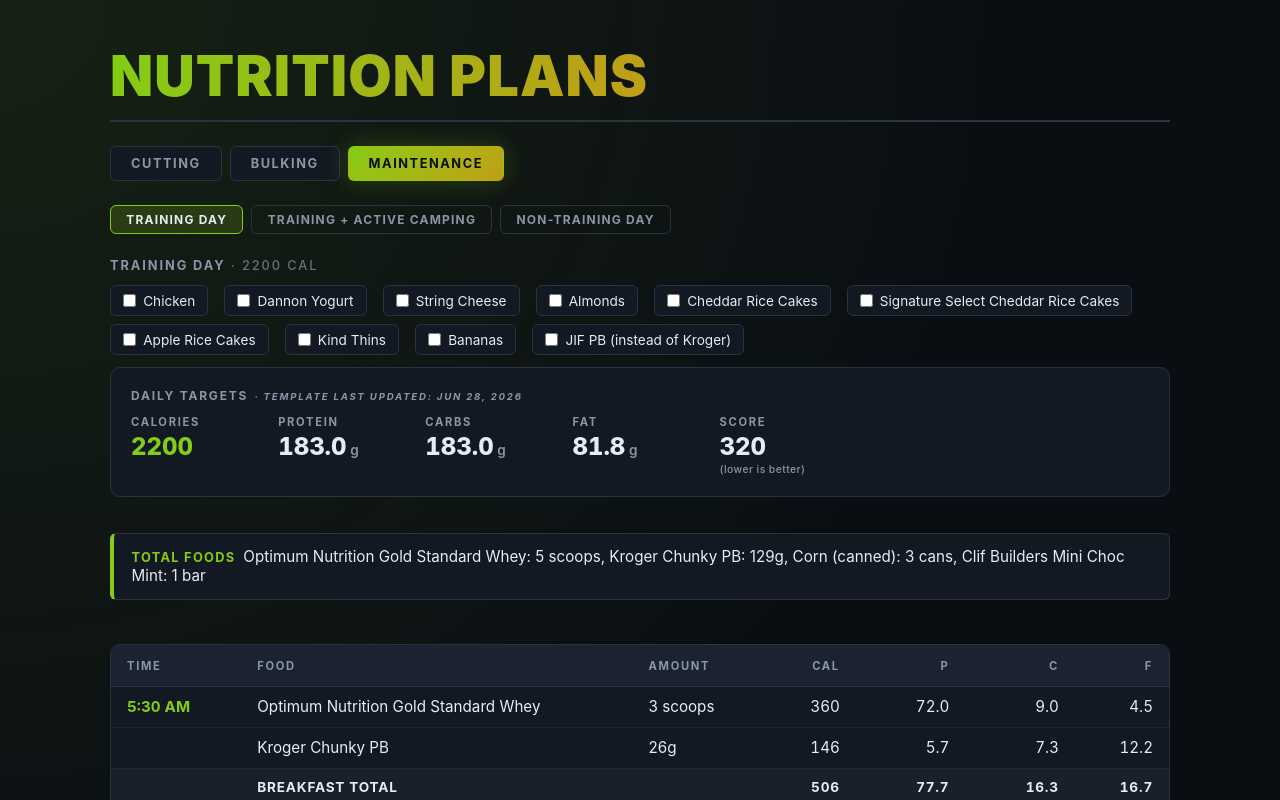
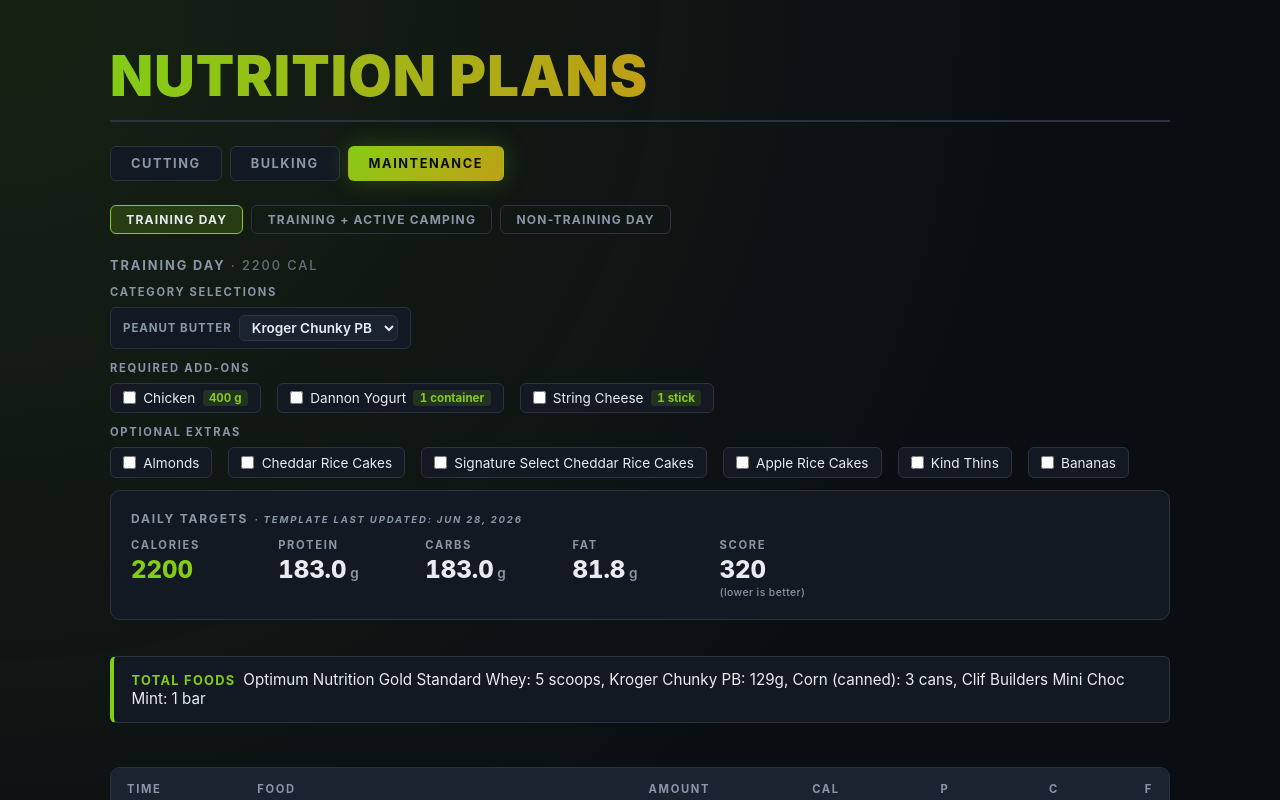
Before and after one commit to aneuhold/web-mini-apps, a Next.js app: page /nutrition in a window 1280 px wide. Shown: the top 800 px of the page. Built offline with nearby package versions, Linux system fonts and the light colour scheme; a web font is replaced by a local one.

Commit message:
Update logic / styling for options (#31)

```diff
--- a/app/(routes)/nutrition/components/VariantSection.tsx
+++ b/app/(routes)/nutrition/components/VariantSection.tsx
@@ -6,8 +6,8 @@
 import VariantTable from './VariantTable';
 
 /**
- * One (phase × day-type) panel: heading, checkbox swap list, and the variant
- * table optimized at render time for the active swap state.
+ * One (phase × day-type) panel: heading, swap controls grouped by behavior,
+ * and the variant table optimized at render time for the active swap state.
  *
  * @param props
  */
@@ -28,6 +28,16 @@
     [phase, dayType, swapState]
   );
 
+  // Optional foods split into the two behaviors they encode: a fixed required
+  // amount versus a food the optimizer may use freely.
+  const requiredFoods = template.optionalFoods.filter(
+    ({ requiredDailyQuantity }) => requiredDailyQuantity !== undefined
+  );
+  const optionalExtras = template.optionalFoods.filter(
+    ({ requiredDailyQuantity }) => requiredDailyQuantity === undefined
+  );
+  const { categoryFoods } = template;
+
   return (
     <div data-day-section>
       <h3>
@@ -35,15 +45,78 @@
         <span> · {template.template.calorieTarget} cal</span>
       </h3>
 
-      {(template.optionalFoods.length > 0 || template.categoryFoods.length > 0) && (
-        <div data-swap-list>
-          {template.optionalFoods.map(({ food, label }) => {
-            const checked = swapState.optionalFoods[food.id];
-            return (
+      {categoryFoods.length > 0 && (
+        <div data-swap-group>
+          <h4>Category Selections</h4>
+          <div data-swap-controls>
+            {categoryFoods.map(({ category, foods, label }) => {
+              const selectedId = swapState.categoryFoods[category] ?? foods[0].id;
+              return (
+                <label key={`category-${category}`} data-select>
+                  <span>{label}</span>
+                  <select
+                    value={selectedId}
+                    onChange={(event) => {
+                      onSwapStateChange({
+                        ...swapState,
+                        categoryFoods: {
+                          ...swapState.categoryFoods,
+                          [category]: event.target.value
+                        }
+                      });
+                    }}
+                  >
+                    {foods.map((food) => (
+                      <option key={food.id} value={food.id}>
+                        {food.name}
+                      </option>
+                    ))}
+                  </select>
+                </label>
+              );
+            })}
+          </div>
+        </div>
+      )}
+
+      {requiredFoods.length > 0 && (
+        <div data-swap-group>
+          <h4>Required Add-ons</h4>
+          <div data-swap-controls>
+            {requiredFoods.map(({ food, label, requiredDailyQuantity }) => (
+              <label key={`required-${food.id}`}>
+                <input
+                  type="checkbox"
+                  checked={swapState.optionalFoods[food.id]}
+                  onChange={(event) => {
+                    onSwapStateChange({
+                      ...swapState,
+                      optionalFoods: {
+                        ...swapState.optionalFoods,
+                        [food.id]: event.target.checked
+                      }
+                    });
+                  }}
+                />
+                <span>{label}</span>
+                <span data-amount>
+                  {requiredDailyQuantity} {food.serving.unitLabel}
+                </span>
+              </label>
+            ))}
+          </div>
+        </div>
+      )}
+
+      {optionalExtras.length > 0 && (
+        <div data-swap-group>
+          <h4>Optional Extras</h4>
+          <div data-swap-controls>
+            {optionalExtras.map(({ food, label }) => (
               <label key={`optional-${food.id}`}>
                 <input
                   type="checkbox"
-                  checked={checked}
+                  checked={swapState.optionalFoods[food.id]}
                   onChange={(event) => {
                     onSwapStateChange({
                       ...swapState,
@@ -56,29 +129,8 @@
                 />
                 <span>{label}</span>
               </label>
-            );
-          })}
-          {template.categoryFoods.map(({ category, label }) => {
-            const checked = swapState.categoryFoods[category] ?? false;
-            return (
-              <label key={`category-${category}`}>
-                <input
-                  type="checkbox"
-                  checked={checked}
-                  onChange={(event) => {
-                    onSwapStateChange({
-                      ...swapState,
-                      categoryFoods: {
-                        ...swapState.categoryFoods,
-                        [category]: event.target.checked
-                      }
-                    });
-                  }}
-                />
-                <span>{label}</span>
-              </label>
-            );
-          })}
+            ))}
+          </div>
         </div>
       )}
 
--- a/app/(routes)/nutrition/layout.module.css
+++ b/app/(routes)/nutrition/layout.module.css
@@ -161,13 +161,28 @@
     font-weight: 500;
   }
 
-  [data-swap-list] {
+  [data-swap-group] {
+    display: flex;
+    flex-direction: column;
+    gap: 0.5rem;
+  }
+
+  [data-swap-group] h4 {
+    margin: 0;
+    font-size: 0.7rem;
+    font-weight: 700;
+    letter-spacing: 0.15em;
+    text-transform: uppercase;
+    color: var(--text-muted);
+  }
+
+  [data-swap-controls] {
     display: flex;
     flex-wrap: wrap;
     gap: 0.5rem 1rem;
   }
 
-  [data-swap-list] label {
+  [data-swap-controls] label {
     display: inline-flex;
     align-items: center;
     gap: 0.45rem;
@@ -179,13 +194,49 @@
     cursor: pointer;
   }
 
-  [data-swap-list] label:hover {
+  [data-swap-controls] label:hover {
     border-color: var(--accent);
   }
 
-  [data-swap-list] input[type='checkbox'] {
+  [data-swap-controls] input[type='checkbox'] {
     accent-color: var(--accent);
     margin: 0;
+  }
+
+  /* Fixed-amount badge on a required add-on, e.g. "400 g". */
+  [data-swap-controls] [data-amount] {
+    padding: 0.05rem 0.4rem;
+    border-radius: 4px;
+    background: color-mix(in srgb, var(--accent) 14%, transparent);
+    color: var(--accent);
+    font-size: 0.72rem;
+    font-weight: 700;
+    font-variant-numeric: tabular-nums;
+  }
+
+  /* Category selection: a labelled dropdown rather than a checkbox. */
+  [data-swap-controls] label[data-select] > span {
+    font-size: 0.72rem;
+    font-weight: 700;
+    letter-spacing: 0.08em;
+    text-transform: uppercase;
+    color: var(--text-muted);
+  }
+
+  [data-swap-controls] select {
+    cursor: pointer;
+    padding: 0.2rem 0.5rem;
+    background: var(--surface-2);
+    border: 1px solid var(--border);
+    border-radius: 6px;
+    font: inherit;
+    font-size: 0.85rem;
+    font-weight: 600;
+    color: var(--text);
+  }
+
+  [data-swap-controls] select:hover {
+    border-color: var(--accent);
   }
 
   [data-missing-variant] {
--- a/app/(routes)/nutrition/plans/planTemplates.ts
+++ b/app/(routes)/nutrition/plans/planTemplates.ts
@@ -50,18 +50,16 @@
 };
 
 /**
- * A toggle that swaps one food for another inside a `FoodCategory`. When the
- * toggle is OFF the `defaultFood` is allowed and the `alternateFood` is
- * excluded; when ON those roles flip. The category guarantees the optimizer
- * never picks both.
+ * A single-choice selection within a `FoodCategory`. The plan keeps exactly
+ * one of `foods` (the selected one is allowed, the rest excluded), so the
+ * optimizer never picks more than one. The category guarantees that mutual
+ * exclusion.
  */
 export type CategoryFood = {
   category: FoodCategory;
-  /** Used when the toggle is OFF. */
-  defaultFood: Food;
-  /** Used when the toggle is ON. */
-  alternateFood: Food;
-  /** Checkbox label, e.g. "ON Whey (instead of BodyStrong)". */
+  /** Selectable foods in this category; the first entry is the default. */
+  foods: Food[];
+  /** Dropdown label, e.g. "Peanut Butter". */
   label: string;
 };
 
@@ -103,9 +101,8 @@
       categoryFoods: [
         {
           category: FoodCategory.PeanutButter,
-          defaultFood: krogerChunkyPB,
-          alternateFood: jifChunkyPB,
-          label: 'JIF PB (instead of Kroger)'
+          foods: [krogerChunkyPB, jifChunkyPB],
+          label: 'Peanut Butter'
         }
       ]
     },
@@ -141,9 +138,8 @@
       categoryFoods: [
         {
           category: FoodCategory.PeanutButter,
-          defaultFood: krogerChunkyPB,
-          alternateFood: jifChunkyPB,
-          label: 'JIF PB (instead of Kroger)'
+          foods: [krogerChunkyPB, jifChunkyPB],
+          label: 'Peanut Butter'
         }
       ]
     },
@@ -176,9 +172,8 @@
       categoryFoods: [
         {
           category: FoodCategory.PeanutButter,
-          defaultFood: krogerChunkyPB,
-          alternateFood: jifChunkyPB,
-          label: 'JIF PB (instead of Kroger)'
+          foods: [krogerChunkyPB, jifChunkyPB],
+          label: 'Peanut Butter'
         }
       ]
     }
@@ -223,9 +218,8 @@
       categoryFoods: [
         {
           category: FoodCategory.PeanutButter,
-          defaultFood: krogerChunkyPB,
-          alternateFood: jifChunkyPB,
-          label: 'JIF PB (instead of Kroger)'
+          foods: [krogerChunkyPB, jifChunkyPB],
+          label: 'Peanut Butter'
         }
       ]
     },
@@ -269,9 +263,8 @@
       categoryFoods: [
         {
           category: FoodCategory.PeanutButter,
-          defaultFood: krogerChunkyPB,
-          alternateFood: jifChunkyPB,
-          label: 'JIF PB (instead of Kroger)'
+          foods: [krogerChunkyPB, jifChunkyPB],
+          label: 'Peanut Butter'
         }
       ]
     },
@@ -312,9 +305,8 @@
       categoryFoods: [
         {
           category: FoodCategory.PeanutButter,
-          defaultFood: krogerChunkyPB,
-          alternateFood: jifChunkyPB,
-          label: 'JIF PB (instead of Kroger)'
+          foods: [krogerChunkyPB, jifChunkyPB],
+          label: 'Peanut Butter'
         }
       ]
     }
@@ -354,9 +346,8 @@
       categoryFoods: [
         {
           category: FoodCategory.PeanutButter,
-          defaultFood: krogerChunkyPB,
-          alternateFood: jifChunkyPB,
-          label: 'JIF PB (instead of Kroger)'
+          foods: [krogerChunkyPB, jifChunkyPB],
+          label: 'Peanut Butter'
         }
       ]
     },
@@ -395,9 +386,8 @@
       categoryFoods: [
         {
           category: FoodCategory.PeanutButter,
-          defaultFood: krogerChunkyPB,
-          alternateFood: jifChunkyPB,
-          label: 'JIF PB (instead of Kroger)'
+          foods: [krogerChunkyPB, jifChunkyPB],
+          label: 'Peanut Butter'
         }
       ]
     },
@@ -433,9 +423,8 @@
       categoryFoods: [
         {
           category: FoodCategory.PeanutButter,
-          defaultFood: krogerChunkyPB,
-          alternateFood: jifChunkyPB,
-          label: 'JIF PB (instead of Kroger)'
+          foods: [krogerChunkyPB, jifChunkyPB],
+          label: 'Peanut Butter'
         }
       ]
     }
--- a/app/(routes)/nutrition/services/nutritionLocalData.ts
+++ b/app/(routes)/nutrition/services/nutritionLocalData.ts
@@ -69,8 +69,9 @@
    * Overlay an untrusted (e.g. parsed-from-localStorage) swap-state tree onto a
    * fresh default tree. Anything missing or malformed in `stored` falls back
    * to its default — including unknown phases, unknown day types, unknown
-   * `FoodCategory` keys, and non-boolean toggle values. Older snapshots that
-   * predate a newly-added phase / day-type / toggle hydrate cleanly.
+   * `FoodCategory` keys, non-boolean optional toggles, and non-string category
+   * selections. Older snapshots that predate a newly-added phase / day-type /
+   * toggle hydrate cleanly.
    *
    * @param stored
    */
@@ -99,12 +100,14 @@
           }
         }
 
-        // Category-food toggles: key must be a known `FoodCategory`, value boolean.
+        // Category selections: key must be a known `FoodCategory`, value the
+        // selected food's id. An invalid id is left to fall back to the default
+        // when the variant is resolved.
         const categoryFoods = storedDay.categoryFoods;
         if (isPlainObject(categoryFoods)) {
-          for (const [category, on] of Object.entries(categoryFoods)) {
-            if (typeof on === 'boolean' && isFoodCategory(category)) {
-              fresh[phase][dayType].categoryFoods[category] = on;
+          for (const [category, selectedId] of Object.entries(categoryFoods)) {
+            if (typeof selectedId === 'string' && isFoodCategory(category)) {
+              fresh[phase][dayType].categoryFoods[category] = selectedId;
             }
           }
         }
--- a/app/(routes)/nutrition/services/nutritionVariants.ts
+++ b/app/(routes)/nutrition/services/nutritionVariants.ts
@@ -1,3 +1,4 @@
+import type { CategoryFood } from '../plans/planTemplates';
 import { planTemplates } from '../plans/planTemplates';
 import { allFoods } from '../util/foods';
 import type { Food, FoodTotal, NutritionPlan } from '../util/types';
@@ -7,12 +8,11 @@
 /**
  * Per-(phase × day-type) swap state. `optionalFoods` is keyed by `food.id`
  * with `true` meaning the food is included; `categoryFoods` is keyed by the
- * `FoodCategory` enum value with `true` meaning the alternate food is
- * selected (and `false` keeping the default food).
+ * `FoodCategory` enum value with the value being the selected food's `id`.
  */
 export type SwapState = {
   optionalFoods: Record<string, boolean>;
-  categoryFoods: Partial<Record<FoodCategory, boolean>>;
+  categoryFoods: Partial<Record<FoodCategory, string>>;
 };
 
 /**
@@ -33,8 +33,6 @@
  * edit) invalidates that template's cached variants automatically.
  */
 const OPTIMIZED_PLAN_STORAGE_PREFIX = 'v1-nutrition:optimized-plan:';
-
-type Toggle = { kind: 'optional'; foodId: string } | { kind: 'category'; category: FoodCategory };
 
 /**
  * Single entry point for everything variant-shaped: key building,
@@ -60,10 +58,9 @@
       parts.push(`${food.id}${ASSIGN_SEPARATOR}${on ? 'on' : 'off'}`);
     }
 
-    for (const { category, defaultFood, alternateFood } of template.categoryFoods) {
-      const useAlternate = swapState.categoryFoods[category];
-      const selected = useAlternate ? alternateFood : defaultFood;
-      parts.push(`${category}${ASSIGN_SEPARATOR}${selected.id}`);
+    for (const categoryFood of template.categoryFoods) {
+      const selected = this.selectedFood(categoryFood, swapState);
+      parts.push(`${categoryFood.category}${ASSIGN_SEPARATOR}${selected.id}`);
     }
 
     parts.sort();
@@ -82,9 +79,9 @@
     for (const { food } of template.optionalFoods) {
       optionalFoods[food.id] = false;
     }
-    const categoryFoods: Partial<Record<FoodCategory, boolean>> = {};
-    for (const { category } of template.categoryFoods) {
-      categoryFoods[category] = false;
+    const categoryFoods: Partial<Record<FoodCategory, string>> = {};
+    for (const { category, foods } of template.categoryFoods) {
+      categoryFoods[category] = foods[0].id;
     }
     return { optionalFoods, categoryFoods };
   }
@@ -133,26 +130,42 @@
    */
   enumerateAll(phase: DietPhase, dayType: DayType): { key: string; swapState: SwapState }[] {
     const template = planTemplates[phase][dayType];
-    const toggles: Toggle[] = [
-      ...template.optionalFoods.map(({ food }): Toggle => ({ kind: 'optional', foodId: food.id })),
-      ...template.categoryFoods.map(({ category }): Toggle => ({ kind: 'category', category }))
+
+    // Each axis is the list of mutations that set one toggle to one of its
+    // possible values: optional foods have two (off / on), category foods
+    // have one per selectable food. The variants are the cross product.
+    const axes: ((swapState: SwapState) => void)[][] = [
+      ...template.optionalFoods.map(({ food }) => [
+        (swapState: SwapState): void => {
+          swapState.optionalFoods[food.id] = false;
+        },
+        (swapState: SwapState): void => {
+          swapState.optionalFoods[food.id] = true;
+        }
+      ]),
+      ...template.categoryFoods.map(({ category, foods }) =>
+        foods.map((food) => (swapState: SwapState): void => {
+          swapState.categoryFoods[category] = food.id;
+        })
+      )
     ];
 
     const results: { key: string; swapState: SwapState }[] = [];
-    const total = 1 << toggles.length;
-    for (let mask = 0; mask < total; mask++) {
-      const swapState: SwapState = { optionalFoods: {}, categoryFoods: {} };
-      for (let bit = 0; bit < toggles.length; bit++) {
-        const on = (mask & (1 << bit)) !== 0;
-        const toggle = toggles[bit];
-        if (toggle.kind === 'optional') {
-          swapState.optionalFoods[toggle.foodId] = on;
-        } else {
-          swapState.categoryFoods[toggle.category] = on;
-        }
+    const walk = (axisIndex: number, current: SwapState): void => {
+      if (axisIndex === axes.length) {
+        results.push({ key: this.buildKey(phase, dayType, current), swapState: current });
+        return;
       }
-      results.push({ key: this.buildKey(phase, dayType, swapState), swapState });
-    }
+      for (const apply of axes[axisIndex]) {
+        const next: SwapState = {
+          optionalFoods: { ...current.optionalFoods },
+          categoryFoods: { ...current.categoryFoods }
+        };
+        apply(next);
+        walk(axisIndex + 1, next);
+      }
+    };
+    walk(0, { optionalFoods: {}, categoryFoods: {} });
     return results;
   }
 
@@ -184,9 +197,11 @@
       }
     }
 
-    for (const { category, defaultFood, alternateFood } of categoryFoods) {
-      const useAlternate = swapState.categoryFoods[category];
-      excludedFoods.push(useAlternate ? defaultFood : alternateFood);
+    for (const categoryFood of categoryFoods) {
+      const selected = this.selectedFood(categoryFood, swapState);
+      for (const food of categoryFood.foods) {
+        if (food.id !== selected.id) excludedFoods.push(food);
+      }
     }
 
     return {
@@ -235,6 +250,18 @@
   }
 
   /**
+   * Resolve the selected food for a category selection, falling back to the
+   * first (default) food when the stored id is missing or no longer valid.
+   *
+   * @param categoryFood
+   * @param swapState
+   */
+  private selectedFood(categoryFood: CategoryFood, swapState: SwapState): Food {
+    const selectedId = swapState.categoryFoods[categoryFood.category];
+    return categoryFood.foods.find((food) => food.id === selectedId) ?? categoryFood.foods[0];
+  }
+
+  /**
    * Read a memoized plan out of `sessionStorage`. Returns `undefined` outside
    * the browser (e.g. the print script), on a cache miss, or when the stored
    * blob fails to parse.
```
